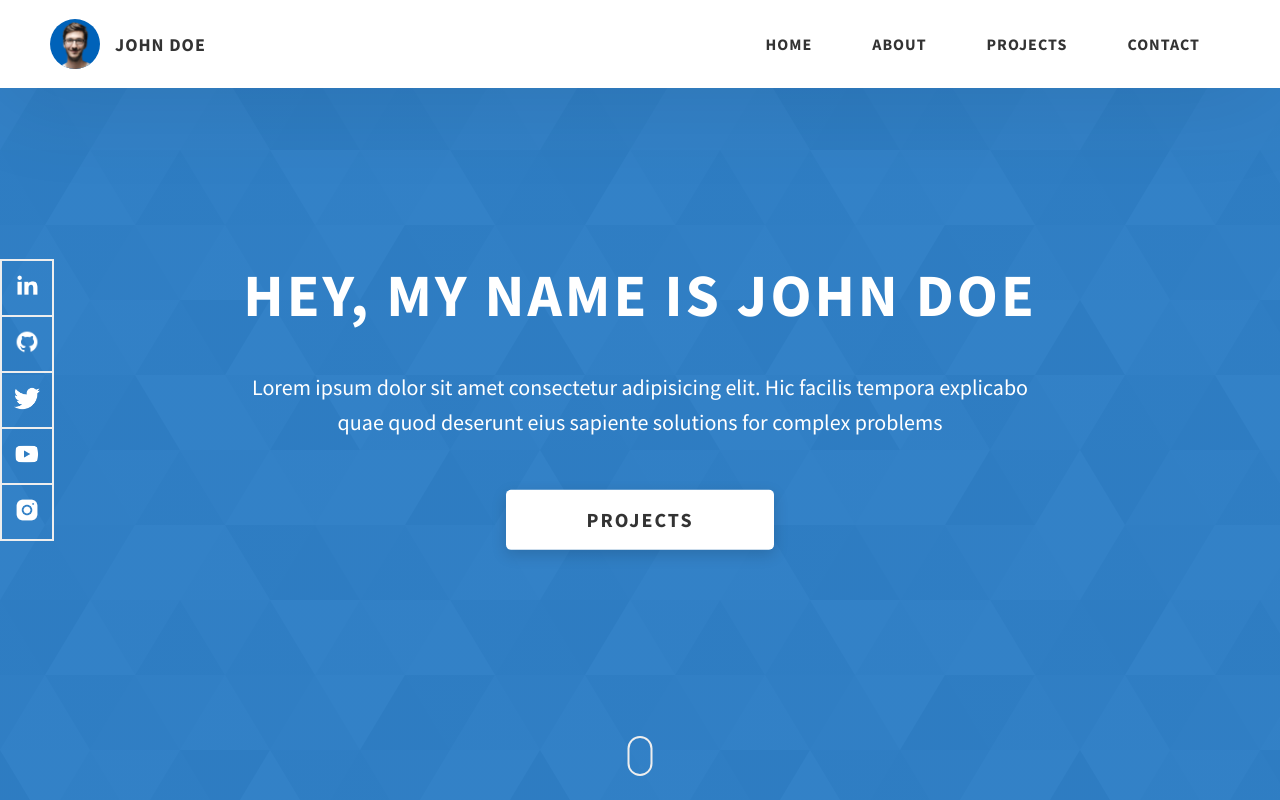
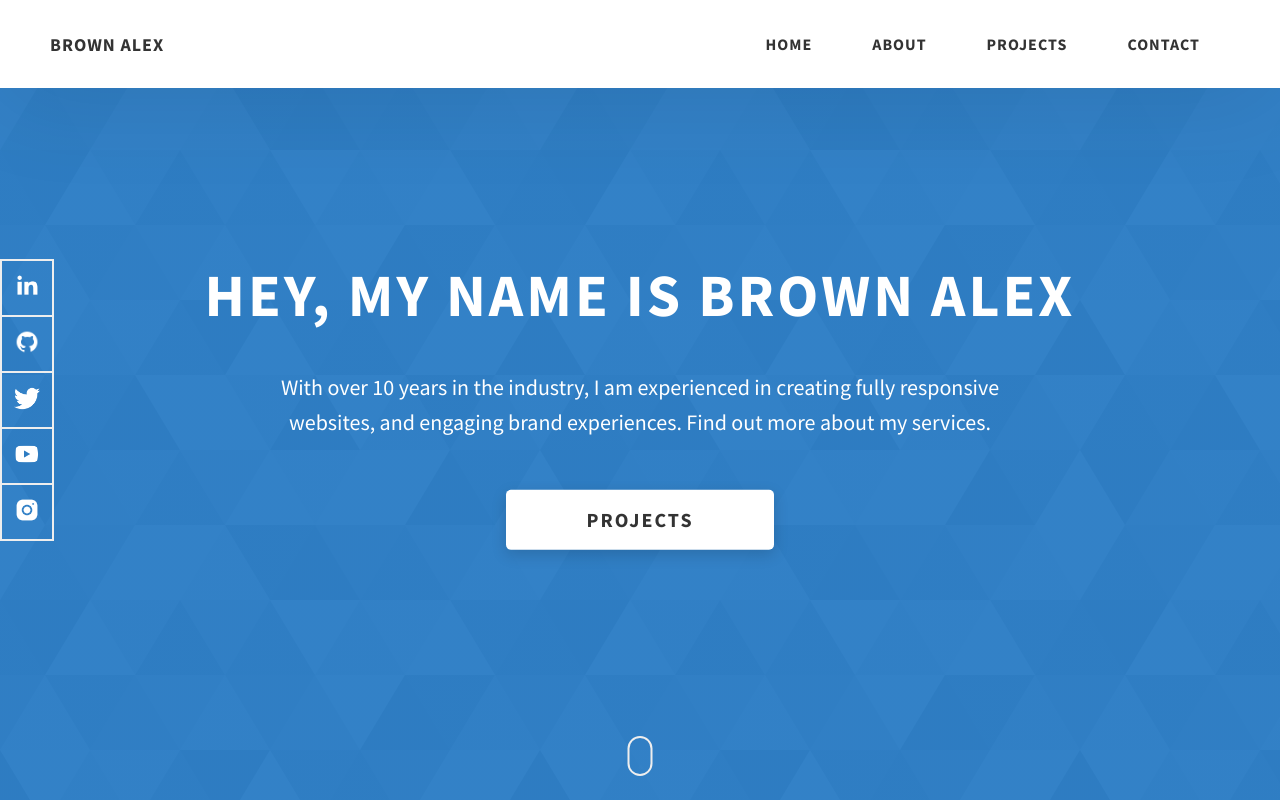
Before and after one commit to snoopy910/flexofolio, a website: page index.html in a window 1280 px wide. Shown: the top 800 px of the page. Drawn offline with Linux system fonts and the light colour scheme.

Commit message:
fix: node_version

```diff
--- a/index.html
+++ b/index.html
@@ -20,14 +20,14 @@
     <header class="header">
       <div class="header__content">
         <div class="header__logo-container">
-          <div class="header__logo-img-cont">
+          <!-- <div class="header__logo-img-cont">
             <img
               src="./assets/png/john-doe.png"
               alt="Ram Maheshwari Logo Image"
               class="header__logo-img"
             />
-          </div>
-          <span class="header__logo-sub">John Doe</span>
+          </div> -->
+          <span class="header__logo-sub">BROWN ALEX</span>
         </div>
         <div class="header__main">
           <ul class="header__links">
@@ -84,12 +84,12 @@
     </header>
     <section class="home-hero">
       <div class="home-hero__content">
-        <h1 class="heading-primary">Hey, My name is John Doe</h1>
+        <h1 class="heading-primary">Hey, My name is Brown Alex</h1>
         <div class="home-hero__info">
           <p class="text-primary">
-            Lorem ipsum dolor sit amet consectetur adipisicing elit. Hic facilis
-            tempora explicabo quae quod deserunt eius sapiente solutions for
-            complex problems
+            With over 10 years in the industry, I am experienced in creating
+            fully responsive websites, and engaging brand experiences. Find out
+            more about my services.
           </p>
         </div>
         <div class="home-hero__cta">
--- a/package.json
+++ b/package.json
@@ -1,5 +1,5 @@
 {
-  "name": "dopefolio",
+  "name": "flexofolio",
   "version": "1.0.0",
   "description": "",
   "main": "index.js",
@@ -10,11 +10,13 @@
     "build": "npm-run-all prefix:css compress:css"
   },
   "author": "",
-  "license": "GPL-3.0",
   "devDependencies": {
     "autoprefixer": "^10.3.1",
     "node-sass": "^6.0.1",
     "npm-run-all": "^4.1.5",
     "postcss-cli": "^8.3.1"
+  },
+  "engines": {
+    "node": "<16.0.0"
   }
 }
```
Also changed, not shown: 1 other file.
